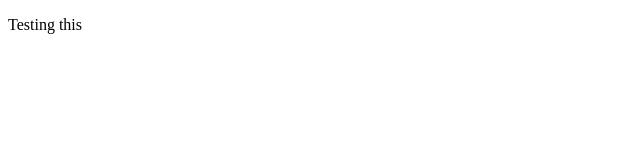
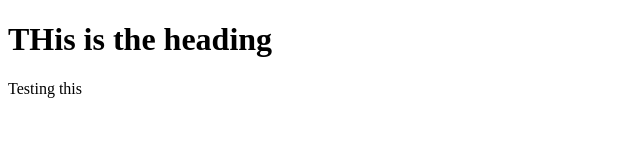
Before and after one commit to ejdunia/testRepo, a plain HTML site: page index.html in a window 1280 px wide. Shown: the whole page, without its empty margins (0-640 px from the left). Drawn offline with Linux system fonts and the light colour scheme.

Commit message:
Added a header tag

```diff
--- a/index.html
+++ b/index.html
@@ -9,7 +9,9 @@
 </head>
 
 <body>
+    <h1>THis is the heading</h1>
     <p>Testing this </p>
+
 </body>
 
 </html>
```
